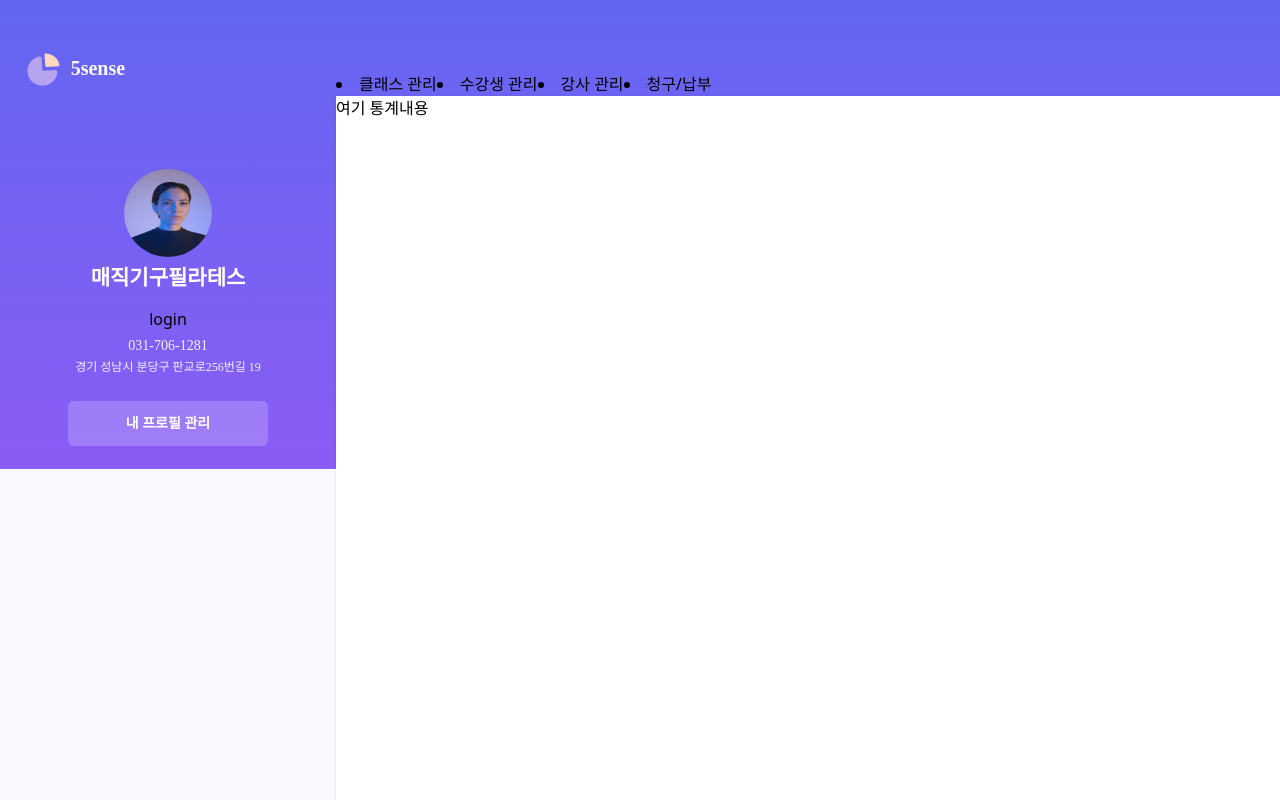
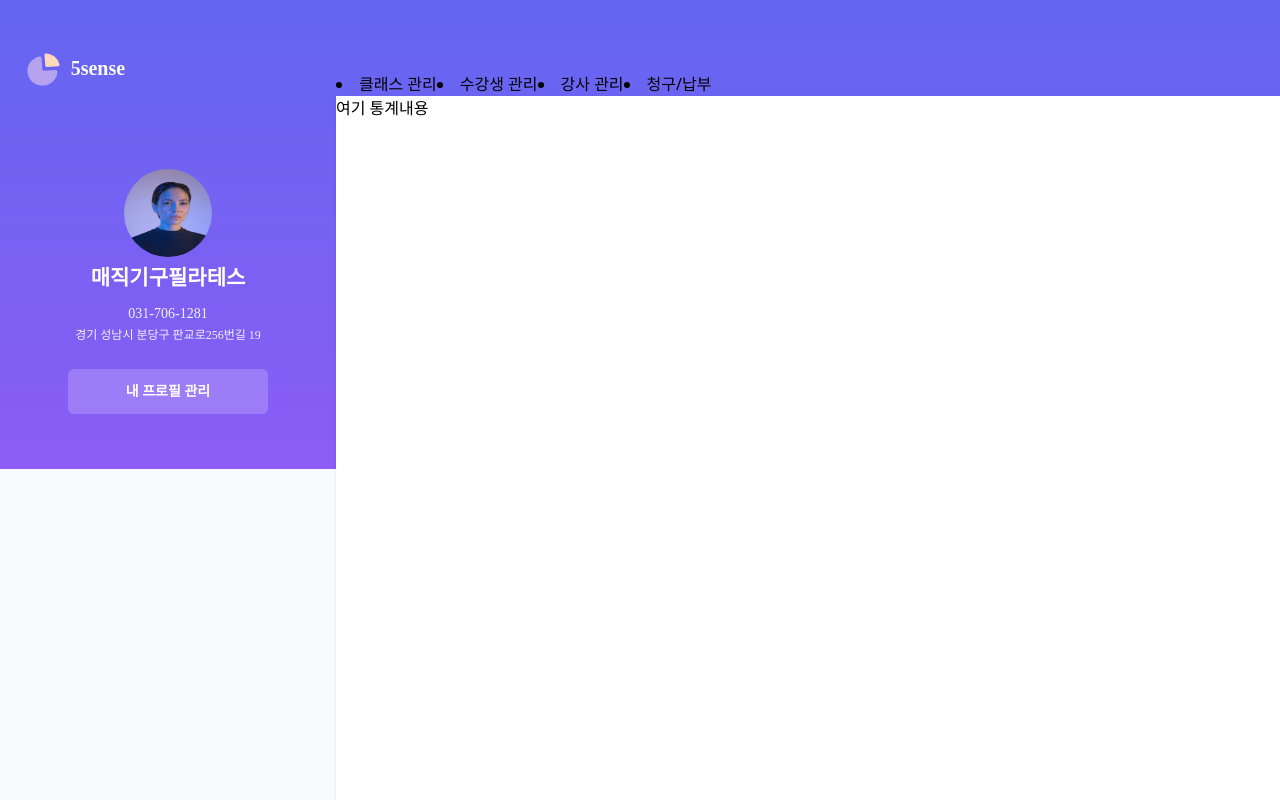
Before and after one commit to shchoon/5Sense-FE, a Next.js app: page / in a window 1280 px wide. Shown: the top 800 px of the page. Built offline with nearby package versions, Linux system fonts and the light colour scheme.

Commit message:
chore: app -> layout 로그인 a태그 삭제

```diff
--- a/src/app/layout.tsx
+++ b/src/app/layout.tsx
@@ -45,7 +45,6 @@ export default function RootLayout({
                   <h3 className="Text text-center text-white text-[21px] font-bold font-['Pretendard'] leading-loose">
                     매직기구필라테스
                   </h3>
-                  <a href='/login'>login</a>
                   <span className="Text text-center text-indigo-50 text-sm font-medium font-['Pretendard'] leading-[14px]">
                     031-706-1281
                   </span>
```
